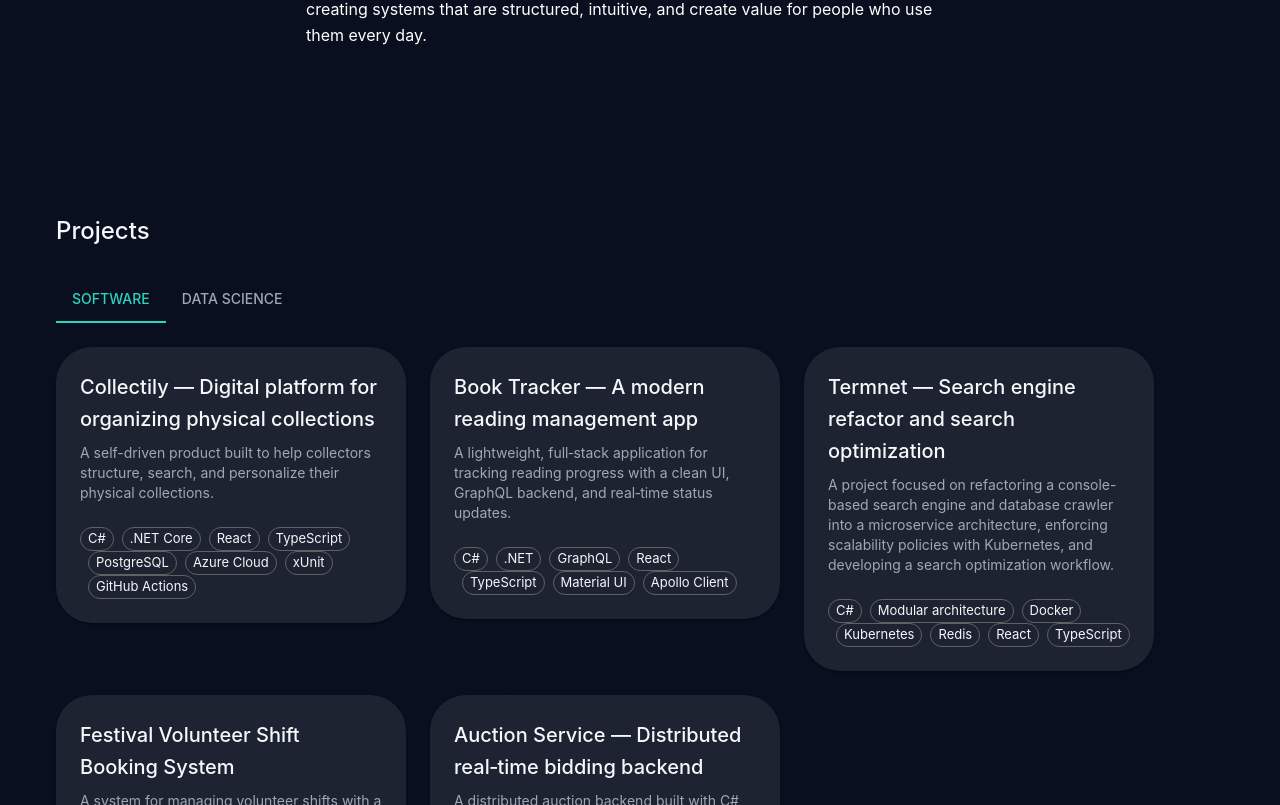
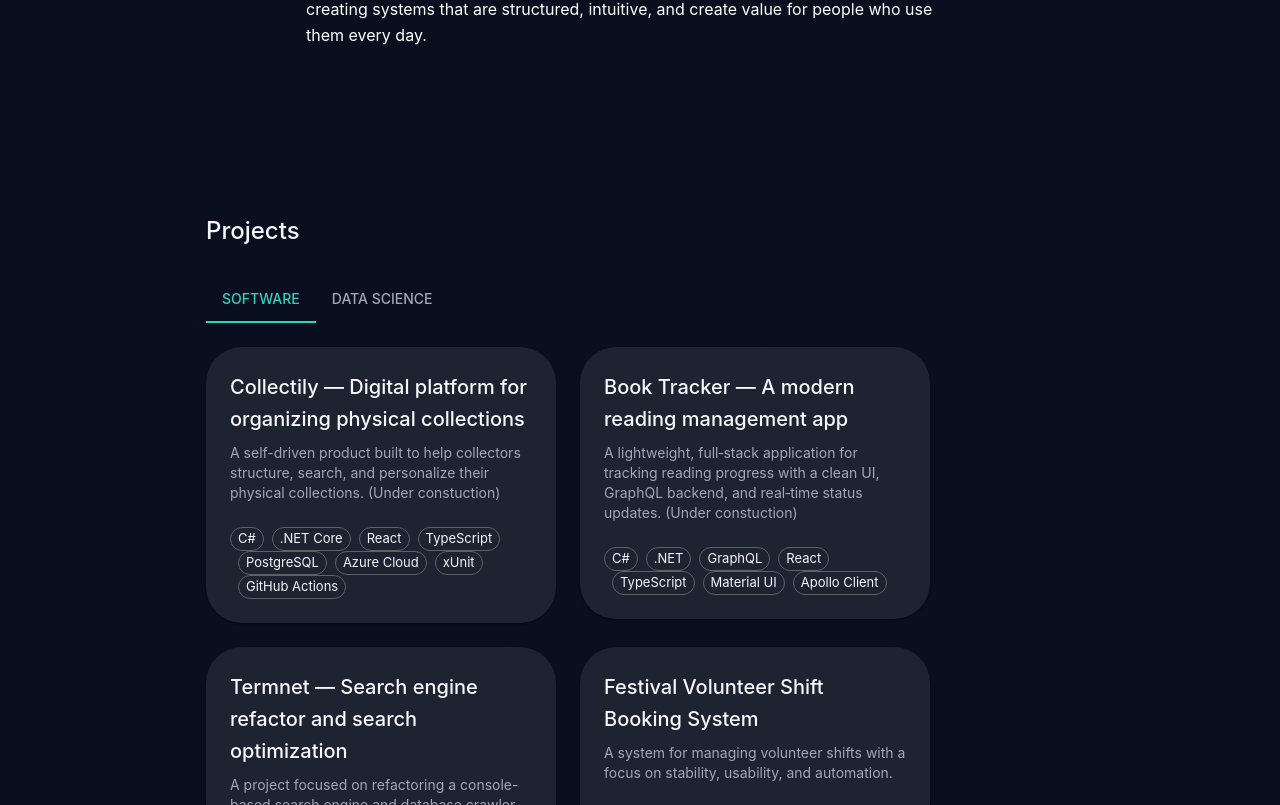
Before and after one commit to NicoSRB/Software-Engineer-Portfolio, a React (Vite) app: page / in a window 1280 px wide. Shown: the part 795-1600 px from the top of the page. Built offline with nearby package versions, Linux system fonts and the light colour scheme.

Commit message:
Changed demo to null.

```diff
--- a/src/components/data/softwareProjects.ts
+++ b/src/components/data/softwareProjects.ts
@@ -17,7 +17,7 @@ export const softwareProjects: Project[] = [
     id: "Collectily",
     title: "Collectily — Digital platform for organizing physical collections",
     tagline:
-      "A self-driven product built to help collectors structure, search, and personalize their physical collections.",
+      "A self-driven product built to help collectors structure, search, and personalize their physical collections. (Under constuction)",
     tech: [
       "C#",
       ".NET Core",
@@ -56,7 +56,7 @@ export const softwareProjects: Project[] = [
     id: "BookTracker",
     title: "Book Tracker — A modern reading management app",
     tagline:
-      "A lightweight, full‑stack application for tracking reading progress with a clean UI, GraphQL backend, and real‑time status updates.",
+      "A lightweight, full‑stack application for tracking reading progress with a clean UI, GraphQL backend, and real‑time status updates. (Under constuction)",
     tech: [
       "C#",
       ".NET",
@@ -87,7 +87,7 @@ export const softwareProjects: Project[] = [
     results:
       "Delivered a polished, responsive reading tracker with instant updates, clean UI, and a scalable backend foundation ready for persistence, authentication, and future features.",
     github: "https://github.com/NicoSRB/BookTracker",
-    demo: "https://your-demo-url-here",
+    demo: null,
   },
 
   {
--- a/src/components/projects/Projects.tsx
+++ b/src/components/projects/Projects.tsx
@@ -12,7 +12,7 @@ export default function Projects() {
   return (
     <section
       id="projects"
-      style={{ maxWidth: "1200px", margin: "0 auto", padding: "4rem 1rem" }}
+      style={{ maxWidth: "900px", margin: "0 auto", padding: "4rem 1rem" }}
     >
       <h2
         style={{ fontSize: "1.5rem", fontWeight: 500, marginBottom: "1.5rem" }}
```
